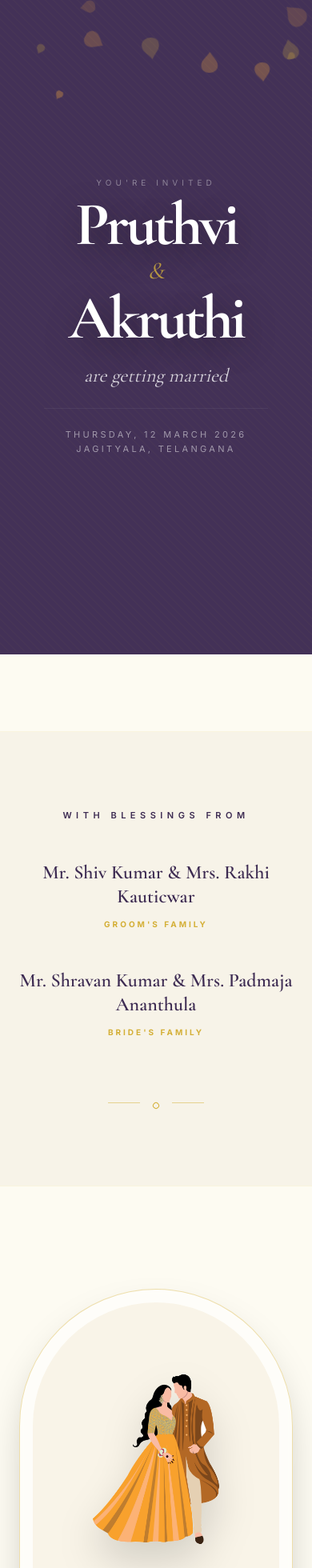
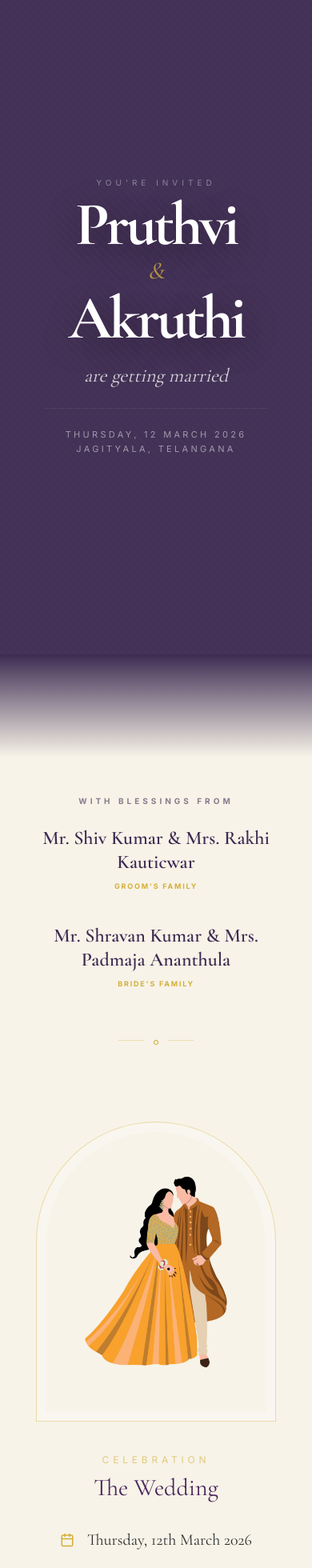
Before and after one commit to pruthvi2805/wedding-invite, a Next.js app: page / in a window 390 px wide. Shown: the part 26-1986 px from the top of the page at 80% size. Built offline with nearby package versions, Linux system fonts and the light colour scheme.

Commit message:
Master Redesign: Mobile-only optimization, GPU-accelerated petals, and seamless section blends

```diff
--- a/src/app/globals.css
+++ b/src/app/globals.css
@@ -33,23 +33,23 @@ body {
     }
 
     .text-ceremonial-quote {
-        @apply text-2xl md:text-4xl font-serif italic text-white/90;
+        @apply text-2xl font-serif italic text-white/90;
     }
 
     .text-hero-names {
-        @apply text-7xl md:text-9xl font-serif font-bold text-white leading-none;
+        @apply text-7xl font-serif font-bold text-white leading-none;
     }
 
     .text-section-title {
-        @apply text-4xl md:text-7xl font-serif;
+        @apply text-4xl font-serif;
     }
 
     .text-event-label {
-        @apply text-lg md:text-xl font-serif italic;
+        @apply text-lg font-serif italic;
     }
 
     .text-body-warm {
-        @apply text-base md:text-lg font-sans font-light tracking-wide leading-relaxed;
+        @apply text-base font-sans font-light tracking-wide leading-relaxed;
     }
 }
 
--- a/src/app/layout.tsx
+++ b/src/app/layout.tsx
@@ -40,6 +40,11 @@ export const metadata: Metadata = {
         description: "We are joyfully inviting you to celebrate the wedding of Pruthvi and Akruthi. 12th March 2026.",
         images: ["https://akruthi.kpruthvi.com/images/og-image.png"],
     },
+    appleWebApp: {
+        capable: true,
+        statusBarStyle: "black-translucent",
+        title: "Wedding: Pruthvi & Akruthi",
+    },
 };
 
 export const viewport: Viewport = {
@@ -48,6 +53,7 @@ export const viewport: Viewport = {
     initialScale: 1,
     maximumScale: 1,
     userScalable: false,
+    viewportFit: 'cover',
 };
 
 export default function RootLayout({
--- a/src/app/page.tsx
+++ b/src/app/page.tsx
@@ -1,19 +1,50 @@
 "use client";
 
+import { useEffect, useState } from "react";
 import { Hero } from "@/components/Hero";
 import { EventCard } from "@/components/EventCard";
-import { motion } from "framer-motion";
+import { motion, AnimatePresence } from "framer-motion";
 import { Share2, Heart } from "lucide-react";
 import Image from "next/image";
 
 import { weddingDetails } from "@/config/wedding";
 
 export default function Home() {
+    const [isLoading, setIsLoading] = useState(true);
+
+    useEffect(() => {
+        // Smooth entry delay
+        const timer = setTimeout(() => setIsLoading(false), 800);
+        return () => clearTimeout(timer);
+    }, []);
+
     const { groom, bride, rsvp, events } = weddingDetails;
     const whatsappUrl = `https://wa.me/?text=${encodeURIComponent(rsvp.message + " " + (typeof window !== 'undefined' ? window.location.href : ""))}`;
 
     return (
-        <main className="text-charcoal selection:bg-marigold selection:text-white overflow-x-hidden">
+        <main className="text-charcoal selection:bg-marigold selection:text-white overflow-x-hidden min-h-screen bg-[#3D2B52]">
+            <AnimatePresence>
+                {isLoading && (
+                    <motion.div
+                        key="loader"
+                        exit={{ opacity: 0 }}
+                        className="fixed inset-0 z-[100] bg-[#3D2B52] flex items-center justify-center p-10"
+                    >
+                        <div className="space-y-4 text-center">
+                            <motion.div
+                                animate={{ scale: [1, 1.1, 1], opacity: [0.3, 1, 0.3] }}
+                                transition={{ duration: 2, repeat: Infinity }}
+                                className="text-gold"
+                            >
+                                <Heart size={40} strokeWidth={1} />
+                            </motion.div>
+                            <p className="text-[10px] uppercase tracking-[0.5em] text-white/40 font-sans">
+                                Loading Ceremony
+                            </p>
+                        </div>
+                    </motion.div>
+                )}
+            </AnimatePresence>
             {/* Global Grainy Texture */}
             <div className="fixed inset-0 pointer-events-none z-50 opacity-[0.03]">
                 <div className="absolute top-0 left-0 w-full h-full bg-[#E5E5E5] mix-blend-multiply" />
@@ -25,45 +56,39 @@ export default function Home() {
                 brideName={bride.name}
             />
 
-            {/* Transitional Flow - Extended Purple Background to kill the gap */}
-            <div className="relative bg-[#3D2B52] -mt-1 pt-1">
-                <div className="bg-[#FDFBF2] py-24 md:py-32 space-y-32">
+            {/* Transitional Flow - SEAMLESS BLENDING */}
+            <div className="relative bg-[#3D2B52]">
+                {/* Hero to Events Gradient */}
+                <div className="h-32 bg-gradient-to-b from-[#3D2B52] to-[#F7F3E8]" />
 
-                    {/* Warmer Family Section - Separate Chapter */}
-                    <section className="relative overflow-hidden border-y border-gold/10">
-                        {/* Chapter Background - Solid, warmer cream to distinguish from other sections */}
-                        <div className="absolute inset-0 bg-[#F7F3E8]" />
-
-                        <div className="relative z-10 max-w-4xl mx-auto px-6 py-24 text-center space-y-12">
+                <div className="bg-[#F7F3E8] space-y-24 py-12">
+                    {/* Warmer Family Section */}
+                    <section className="relative px-6 text-center space-y-8">
                         <motion.div
-                                initial={{ opacity: 0, y: 20 }}
+                            initial={{ opacity: 0, y: 30 }}
                             whileInView={{ opacity: 1, y: 0 }}
-                                viewport={{ once: true }}
-                                className="space-y-8"
+                            viewport={{ once: true, margin: "-50px" }}
+                            className="space-y-6"
                         >
-                                <span className="text-[11px] uppercase tracking-[0.5em] text-[#3D2B52] block font-sans font-semibold">
+                            <span className="text-[10px] uppercase tracking-[0.4em] text-[#3D2B52]/60 block font-sans font-bold">
                                 With blessings from
                             </span>
 
-                                <div className="grid md:grid-cols-2 gap-12 md:gap-4 items-start pt-4">
-                                    <div className="space-y-3">
-                                        <p className="text-2xl md:text-3xl font-serif text-[#3D2B52] font-semibold leading-tight">
+                            <div className="space-y-10">
+                                <div className="space-y-2">
+                                    <p className="text-2xl font-serif text-[#3D2B52] font-semibold leading-tight px-4">
                                         {groom.parents}
                                     </p>
-                                        <p className="text-[10px] uppercase tracking-[0.3em] text-[#D4AF37] font-sans font-bold">
+                                    <p className="text-[9px] uppercase tracking-[0.2em] text-[#D4AF37] font-sans font-bold">
                                         Groom&apos;s Family
                                     </p>
                                 </div>
 
-                                    <div className="hidden md:flex items-center justify-center opacity-30">
-                                        <div className="h-12 w-[1px] bg-[#3D2B52]" />
-                                    </div>
-
-                                    <div className="space-y-3">
-                                        <p className="text-2xl md:text-3xl font-serif text-[#3D2B52] font-semibold leading-tight">
+                                <div className="space-y-2">
+                                    <p className="text-2xl font-serif text-[#3D2B52] font-semibold leading-tight px-4">
                                         {bride.parents}
                                     </p>
-                                        <p className="text-[10px] uppercase tracking-[0.3em] text-[#D4AF37] font-sans font-bold">
+                                    <p className="text-[9px] uppercase tracking-[0.2em] text-[#D4AF37] font-sans font-bold">
                                         Bride&apos;s Family
                                     </p>
                                 </div>
@@ -72,10 +97,9 @@ export default function Home() {
 
                         {/* Symbolic Divider */}
                         <div className="flex justify-center pt-8">
-                                <div className="w-10 h-[1px] bg-gold/50" />
-                                <div className="mx-4 w-2 h-2 rounded-full border border-gold rotate-45" />
-                                <div className="w-10 h-[1px] bg-gold/50" />
-                            </div>
+                            <div className="w-8 h-[1px] bg-gold/30" />
+                            <div className="mx-3 w-1.5 h-1.5 rounded-full border border-gold rotate-45" />
+                            <div className="w-8 h-[1px] bg-gold/30" />
                         </div>
                     </section>
 
@@ -88,20 +112,13 @@ export default function Home() {
                         googleMapsUrl={events.wedding.googleMapsUrl}
                         accentColor="purple"
                         icon={
-                            <motion.div
-                                initial={{ opacity: 0, scale: 0.9 }}
-                                whileInView={{ opacity: 1, scale: 1 }}
-                                transition={{ duration: 1.2 }}
-                                className="relative w-full h-full flex items-center justify-center"
-                            >
                             <Image
                                 src="/images/wedding-couple-clean.png"
-                                    alt="Wedding Ceremony"
+                                alt="Wedding"
                                 fill
-                                    className="object-contain drop-shadow-2xl"
-                                    sizes="(max-width: 768px) 100vw, 50vw"
+                                className="object-contain"
+                                sizes="300px"
                             />
-                            </motion.div>
                         }
                     />
 
@@ -113,54 +130,45 @@ export default function Home() {
                         address={events.reception.address}
                         googleMapsUrl={events.reception.googleMapsUrl}
                         accentColor="marigold"
-                        isReversed
                         icon={
-                            <motion.div
-                                initial={{ opacity: 0, scale: 0.9 }}
-                                whileInView={{ opacity: 1, scale: 1 }}
-                                transition={{ duration: 1.2 }}
-                                className="relative w-full h-full flex items-center justify-center"
-                            >
                             <Image
                                 src="/images/reception-couple-clean.png"
-                                    alt="Reception Celebration"
+                                alt="Reception"
                                 fill
-                                    className="object-contain drop-shadow-2xl"
-                                    sizes="(max-width: 768px) 100vw, 50vw"
+                                className="object-contain"
+                                sizes="300px"
                             />
-                            </motion.div>
                         }
                     />
                 </div>
+
+                {/* Events to Footer Gradient */}
+                <div className="h-32 bg-gradient-to-b from-[#F7F3E8] to-[#3D2B52]" />
             </div>
 
             {/* Footer / RSVP / Share */}
-            <footer className="relative bg-[#3D2B52] text-[#FFFDF5] py-32 px-6 text-center overflow-hidden">
-                <div className="absolute bottom-0 left-0 w-full h-20 pointer-events-none z-20 bg-gradient-to-t from-black/10 to-transparent" />
-
+            <footer className="relative bg-[#3D2B52] text-[#FFFDF5] py-24 px-6 text-center overflow-hidden">
                 <div className="absolute inset-0 opacity-10 pointer-events-none">
-                    <div className="absolute -bottom-24 -right-24 w-96 h-96 rounded-full border-[20px] border-gold/20" />
-                    <div className="absolute -bottom-48 -right-48 w-[500px] h-[500px] rounded-full border-[40px] border-gold/10" />
+                    <div className="absolute -bottom-24 -right-24 w-80 h-80 rounded-full border-[15px] border-gold/20" />
                 </div>
 
                 <motion.div
                     initial={{ opacity: 0, y: 20 }}
                     whileInView={{ opacity: 1, y: 0 }}
-                    viewport={{ once: true }}
-                    className="relative z-10 max-w-2xl mx-auto space-y-12"
+                    viewport={{ once: true, margin: "-30px" }}
+                    className="relative z-10 space-y-10"
                 >
-                    <div className="flex justify-center text-gold mb-8">
-                        <Heart size={48} strokeWidth={1} />
+                    <div className="flex justify-center text-gold mb-4">
+                        <Heart size={44} strokeWidth={1} />
                     </div>
 
-                    <h2 className="text-5xl md:text-6xl font-serif">We await your presence</h2>
+                    <h2 className="text-4xl font-serif">We await your presence</h2>
 
-                    <p className="text-body-warm italic text-gold/80 leading-relaxed px-4">
-                        &quot;Your blessings and presence are the most precious gifts we could receive.
-                        Join us as we embark on this beautiful journey together.&quot;
+                    <p className="text-sm font-sans italic text-gold/80 leading-relaxed px-2">
+                        &quot;Your blessings and presence are the most precious gifts we could receive.&quot;
                     </p>
 
-                    <div className="flex flex-col md:flex-row items-center justify-center gap-8 pt-8">
+                    <div className="flex flex-col items-center justify-center gap-6 pt-6">
                         <motion.button
                             whileTap={{ scale: 0.95 }}
                             onClick={async () => {
@@ -177,20 +185,19 @@ export default function Home() {
                                         window.open(whatsappUrl, '_blank');
                                     }
                                 } catch (err) {
-                                    console.log('Error sharing:', err);
                                     window.open(whatsappUrl, '_blank');
                                 }
                             }}
-                            className="bg-[#FAF7F0] text-[#3D2B52] px-10 py-4 rounded-full font-serif font-medium flex items-center gap-3 shadow-2xl hover:bg-white transition-colors"
+                            className="bg-[#FAF7F0] text-[#3D2B52] px-8 py-3.5 rounded-full font-serif font-medium flex items-center gap-3 shadow-xl active:bg-white"
                         >
-                            <Share2 size={20} />
+                            <Share2 size={18} />
                             Share Invitation
                         </motion.button>
                     </div>
 
-                    <div className="pt-24 border-t border-cream/10">
-                        <p className="text-nav-label opacity-45">
-                            {groom.name} & {bride.name} • {events.wedding.date.split(',')[1].trim().split(' ')[1]} {events.wedding.date.split(',')[1].trim().split(' ')[2]}
+                    <div className="pt-16 border-t border-cream/10">
+                        <p className="text-[10px] uppercase tracking-[0.2em] opacity-40">
+                            {groom.name} & {bride.name}
                         </p>
                     </div>
                 </motion.div>
--- a/src/components/EventCard.tsx
+++ b/src/components/EventCard.tsx
@@ -44,16 +44,16 @@ export const EventCard = ({
         <motion.div
             initial={{ opacity: 0, y: 50 }}
             whileInView={{ opacity: 1, y: 0 }}
-            viewport={{ once: true, margin: "-100px" }}
-            transition={{ duration: 1, ease: "easeOut" }}
-            className={`max-w-6xl mx-auto px-6 mb-24 md:mb-32 flex flex-col ${isReversed ? "md:flex-row-reverse" : "md:flex-row"} gap-12 md:gap-20 items-center`}
+            viewport={{ once: true, margin: "-50px" }}
+            transition={{ duration: 0.8, ease: "easeOut" }}
+            className="w-full px-6 mb-20 flex flex-col gap-10 items-center"
         >
             {/* Visual Anchor */}
-            <div className="relative flex-1 group w-full max-w-sm">
-                <div className="relative aspect-[4/5] rounded-t-full border-[1px] border-gold/40 shadow-2xl p-4 bg-white/50 backdrop-blur-sm">
-                    <div className="relative h-full w-full overflow-hidden rounded-t-full bg-cream-dark">
-                        <div className="absolute inset-0 flex items-center justify-center p-8">
-                            <div className={`w-full h-full transition-transform duration-1000 group-hover:scale-105`}>
+            <div className="relative w-full max-w-[300px]">
+                <div className="relative aspect-[4/5] rounded-t-full border border-gold/40 p-3 bg-white/30 backdrop-blur-sm">
+                    <div className="relative h-full w-full overflow-hidden rounded-t-full bg-[#F7F3E8]">
+                        <div className="absolute inset-0 flex items-center justify-center p-6">
+                            <div className="w-full h-full transition-transform duration-700">
                                 {icon}
                             </div>
                         </div>
@@ -62,44 +62,45 @@ export const EventCard = ({
             </div>
 
             {/* Information Hierarchy */}
-            <div className="flex-1 text-center md:text-left space-y-10">
-                <div className="space-y-3">
+            <div className="w-full text-center space-y-8">
+                <div className="space-y-2">
                     <p className="text-nav-label">Celebration</p>
-                    <h2 className={`text-section-title ${theme.primary} leading-tight`}>
+                    <h2 className={`text-3xl font-serif ${theme.primary} leading-tight`}>
                         {title}
                     </h2>
                 </div>
 
                 <div className="space-y-6">
                     {/* Stacked Info Blocks */}
-                    <div className="flex items-center justify-center md:justify-start gap-4">
-                        <Calendar className="text-gold" size={20} />
-                        <p className="text-xl md:text-2xl font-serif text-charcoal">{date}</p>
+                    <div className="flex items-center justify-center gap-4">
+                        <Calendar className="text-gold" size={18} />
+                        <p className="text-xl font-serif text-charcoal">{date}</p>
                     </div>
 
-                    <div className="flex items-center justify-center md:justify-start gap-4">
-                        <Clock className="text-gold" size={20} />
-                        <p className="text-body-warm text-charcoal/80 uppercase tracking-widest">{time}</p>
+                    <div className="flex items-center justify-center gap-4">
+                        <Clock className="text-gold" size={18} />
+                        <p className="text-sm font-sans uppercase tracking-[0.2em] text-charcoal/70">{time}</p>
                     </div>
 
-                    <div className="flex items-center justify-center md:justify-start gap-4 items-start">
-                        <MapPin className="text-gold mt-1 shrink-0" size={20} />
-                        <div className="space-y-1">
-                            <p className="text-xl md:text-2xl font-serif text-charcoal">{venueName}</p>
-                            <p className="text-body-warm text-charcoal/60 leading-relaxed max-w-xs">{address}</p>
+                    <div className="flex items-center justify-center gap-4 items-start">
+                        <MapPin className="text-gold mt-1 shrink-0" size={18} />
+                        <div className="space-y-0.5">
+                            <p className="text-xl font-serif text-charcoal">{venueName}</p>
+                            <p className="text-sm font-sans text-charcoal/50 leading-relaxed px-4">{address}</p>
                         </div>
                     </div>
                 </div>
 
-                <div className="pt-6">
+                <div className="pt-4">
                     <motion.a
                         href={googleMapsUrl}
                         target="_blank"
                         rel="noopener noreferrer"
-                        className="hover-scale-tap inline-flex items-center gap-3 bg-[#3D2B52] text-white px-8 py-4 rounded-full font-serif italic text-lg shadow-xl"
+                        whileTap={{ scale: 0.95 }}
+                        className="inline-flex items-center gap-3 bg-[#3D2B52] text-white px-8 py-3.5 rounded-full font-serif italic text-lg shadow-lg active:bg-[#4A2B62]"
                     >
-                        <Map size={20} />
-                        Open in Maps
+                        <Map size={18} />
+                        Get Directions
                     </motion.a>
                 </div>
             </div>
--- a/src/components/PetalAnimation.tsx
+++ b/src/components/PetalAnimation.tsx
@@ -1,37 +1,28 @@
 "use client";
 
-import { motion, useScroll, useTransform } from "framer-motion";
-import { useEffect, useState, useRef } from "react";
+import { useEffect, useState } from "react";
 
 interface Petal {
     id: number;
-    x: number;
+    left: number;
     delay: number;
     duration: number;
     size: number;
     rotation: number;
 }
 
-interface PetalAnimationProps {
-    isStarted?: boolean;
-}
-
-export const PetalAnimation = ({ isStarted = true }: PetalAnimationProps) => {
+export const PetalAnimation = ({ isStarted = true }: { isStarted?: boolean }) => {
     const [petals, setPetals] = useState<Petal[]>([]);
-    const containerRef = useRef<HTMLDivElement>(null);
-    const { scrollY } = useScroll();
-
-    // Parallax effect: Petals float slightly faster/slower than scroll
-    const yRange = useTransform(scrollY, [0, 2000], [0, 400]);
 
     useEffect(() => {
-        const petalCount = 31;
+        // Limit to 20 petals for performance as per requirements
+        const petalCount = 20;
         const newPetals = Array.from({ length: petalCount }).map((_, i) => ({
             id: i,
-            x: Math.random() * 100,
-            delay: Math.random() * 10,
-            duration: 15 + Math.random() * 10,
-            size: 10 + Math.random() * 20, // Slightly smaller range
+            left: Math.random() * 100,
+            delay: Math.random() * 8,
+            duration: 12 + Math.random() * 8,
+            size: 12 + Math.random() * 18,
             rotation: Math.random() * 360,
         }));
         setPetals(newPetals);
@@ -40,52 +31,34 @@ export const PetalAnimation = ({ isStarted = true }: PetalAnimationProps) => {
     if (!isStarted) return null;
 
     return (
-        <motion.div
-            ref={containerRef}
-            initial={{ opacity: 0 }}
-            animate={{ opacity: 1 }}
-            transition={{ duration: 2, delay: 0.5 }} // Sync with Hero fade
-            style={{ y: yRange }}
-            className="absolute inset-0 pointer-events-none overflow-hidden z-[5]"
-        >
+        <div className="absolute inset-0 pointer-events-none overflow-hidden z-[5]">
             {petals.map((petal) => (
-                <motion.div
+                <div
                     key={petal.id}
-                    initial={{
-                        top: "-10%",
-                        left: `${petal.x}%`,
+                    className="absolute animate-petal"
+                    style={{
+                        left: `${petal.left}%`,
+                        width: `${petal.size}px`,
+                        height: `${petal.size}px`,
+                        animationDelay: `${petal.delay}s`,
+                        animationDuration: `${petal.duration}s`,
                         opacity: 0,
-                        rotate: petal.rotation
                     }}
-                    animate={{
-                        top: "110%",
-                        left: `${petal.x + (Math.random() * 10 - 5)}%`,
-                        opacity: [0, 0.6, 0.6, 0], // Lower max opacity near text
-                        rotate: petal.rotation + 360
-                    }}
-                    transition={{
-                        duration: petal.duration,
-                        repeat: Infinity,
-                        delay: petal.delay,
-                        ease: "linear"
-                    }}
-                    className="absolute"
-                    style={{ width: petal.size, height: petal.size }}
                 >
                     <svg
                         viewBox="0 0 100 100"
                         fill="none"
                         xmlns="http://www.w3.org/2000/svg"
-                        className="w-full h-full drop-shadow-sm"
+                        className="w-full h-full"
                     >
                         <path
                             d="M50 0C65 25 90 40 90 65C90 85 75 100 50 100C25 100 10 85 10 65C10 40 35 25 50 0Z"
                             fill={petal.id % 2 === 0 ? "#FFAD33" : "#D4AF37"}
-                            fillOpacity="0.8"
+                            fillOpacity="0.7"
                         />
                     </svg>
-                </motion.div>
+                </div>
             ))}
-        </motion.div>
+        </div>
     );
 };
```
Also changed, not shown: package.json (+4 -4 lines), src/components/Hero.tsx (+12 -13 lines), 1 other file (tests, documents, lock files or other folders). Lines whose indentation alone changed are shown as unchanged.
